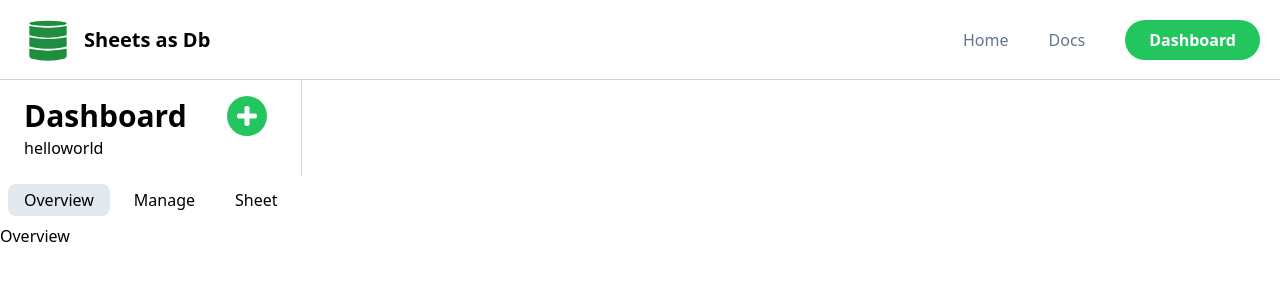
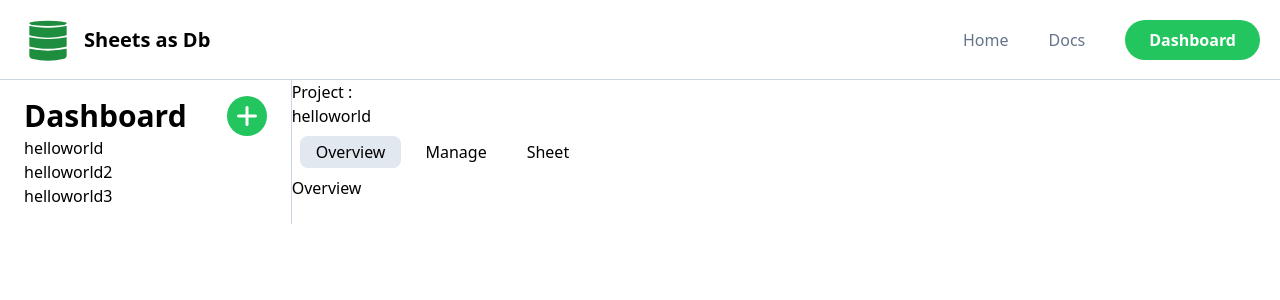
Before and after one commit to bengaudry/sheetsasdb, a React (Vite) app: page /dashboard/overview in a window 1280 px wide. Shown: the top 300 px of the page. Built offline with nearby package versions, Linux system fonts and the light colour scheme.

Commit message:
Converted Dashboard function to class

```diff
--- a/index.html
+++ b/index.html
@@ -5,7 +5,7 @@
     <link rel="icon" type="image/svg+xml" href="/vite.svg" />
     <meta name="viewport" content="width=device-width, initial-scale=1.0" />
     <link rel="stylesheet" href="src/styles/app.css">
-    <link rel="icon" href="icon120.svg">
+    <link rel="icon" href="icon120-transparent.svg">
     <title>Sheets as DB</title>
   </head>
   <body>
--- a/src/App.tsx
+++ b/src/App.tsx
@@ -7,10 +7,8 @@ import { Dashboard } from "./pages/Dashboard";
 import { NoPage } from "./pages/NoPage";
 import { Overview } from "./components/Dashboard/sub-pages/Overview";
 import { Manage } from "./components/Dashboard/sub-pages/Manage";
-import * as db from "@react-firebase/database"
 
 class App extends Component {
-
   render() {
     return (
       <BrowserRouter>
--- a/src/components/Dashboard/Sidebar.tsx
+++ b/src/components/Dashboard/Sidebar.tsx
@@ -1,6 +1,7 @@
 interface props {
   projects: any;
   onNewProjectClicked: CallableFunction;
+  onChangeProject: CallableFunction;
 }
 
 export function Sidebar(props: props) {
@@ -14,8 +15,8 @@ export function Sidebar(props: props) {
           className="bg-green-500 text-white font-extrabold w-10 h-10 flex flex-row items-center justify-center text-3xl rounded-full"
         >
           <svg width="20" height="20">
-            <rect x="7.5" y="0" rx="2" width="5" height="20" fill="#fff" />
-            <rect x="0" y="7.5" rx="2" width="20" height="5" fill="#fff" />
+            <rect x="8.5" y="0" rx="1.5" width="3" height="20" fill="#fff" />
+            <rect x="0" y="8.5" rx="1.5" width="20" height="3" fill="#fff" />
           </svg>
         </button>
       </div>
@@ -23,7 +24,15 @@ export function Sidebar(props: props) {
         {props.projects.length <= 0 ? (
           <div>No project yet</div>
         ) : (
-          props.projects.map((project: any) => <li>{project}</li>)
+          props.projects.map((project: any, index: number) => (
+            <li
+              onClick={() => {
+                props.onChangeProject(index);
+              }}
+            >
+              {project}
+            </li>
+          ))
         )}
       </ul>
     </div>
--- a/src/pages/Dashboard.tsx
+++ b/src/pages/Dashboard.tsx
@@ -1,43 +1,67 @@
-import { ReactNode, useState } from "react";
+import { Component, ReactNode, useState } from "react";
 import { Sidebar } from "../components/Dashboard/Sidebar";
 import { NewProject } from "../components/Dashboard/NewProject";
 import TabItem from "../components/Dashboard/TabItem";
 
-const projects: Array<String> = ["helloworld"];
+const projects: Array<String> = ["helloworld", "helloworld2", "helloworld3"];
 
 interface props {
   children?: ReactNode;
 }
 
-export function Dashboard(props: props) {
-  const [isNewProjectPopupOpened, setNewProjectPopupOpened] = useState(false);
+export class Dashboard extends Component {
+  props: props;
+  state: any;
+  constructor(props: props) {
+    super(props);
+    this.props = props;
+    this.state = {
+      isNewProjectPopupOpened: false,
+      openedProject: projects[0],
+    };
+  }
 
+  render() {
     return (
-    <div className="flex flex-row flex-1">
-      <NewProject shown={isNewProjectPopupOpened} onClose={() => setNewProjectPopupOpened(false)} />
+      <div>
+        <NewProject
+          shown={this.state.isNewProjectPopupOpened}
+          onClose={() => this.setState({ isNewProjectPopupOpened: false })}
+        />
         {projects.length <= 0 ? (
           <div className="flex flex-col items-center justify-center w-full flex-1 fixed top-1/2 -translate-y-1/2 gap-6">
             <h2 className="text-4xl font-extrabold">No project yet</h2>
             <button
               className="shadow-xl border-2 border-green-500 font-semibold w-max flex flex-row items-center text-xl bg-green-500 text-white transition-colors duration-300 hover:bg-green-600 hover:border-green-600 px-10 py-3 rounded-full"
-            onClick={() => setNewProjectPopupOpened(true)}
+              onClick={() => this.setState({ isNewProjectPopupOpened: true })}
             >
               <h2>Create a project</h2>
             </button>
           </div>
         ) : (
-        <div>
-          <Sidebar projects={projects} onNewProjectClicked={()=> setNewProjectPopupOpened(true)}/>
+          <div className="flex flex-row flex-1">
+            <Sidebar
+              projects={projects}
+              onNewProjectClicked={() =>
+                this.setState({ isNewProjectPopupOpened: true })
+              }
+              onChangeProject={(proj: number) => {
+                this.setState({ openedProject: projects[proj] });
+              }}
+            />
             <div className="w-full flex flex-col">
+              <h1>Project : </h1>
+              <p>{this.state.openedProject}</p>
               <nav className="w-full flex flex-row p-2 gap-2">
                 <TabItem isActive="true" name="overview" />
                 <TabItem isActive="false" name="manage" />
                 <TabItem isActive="false" name="sheet" />
               </nav>
-            <div>{props.children}</div>
+              <div>{this.props.children}</div>
             </div>
           </div>
         )}
       </div>
     );
   }
+}
```
Lines whose indentation alone changed are shown as unchanged.
